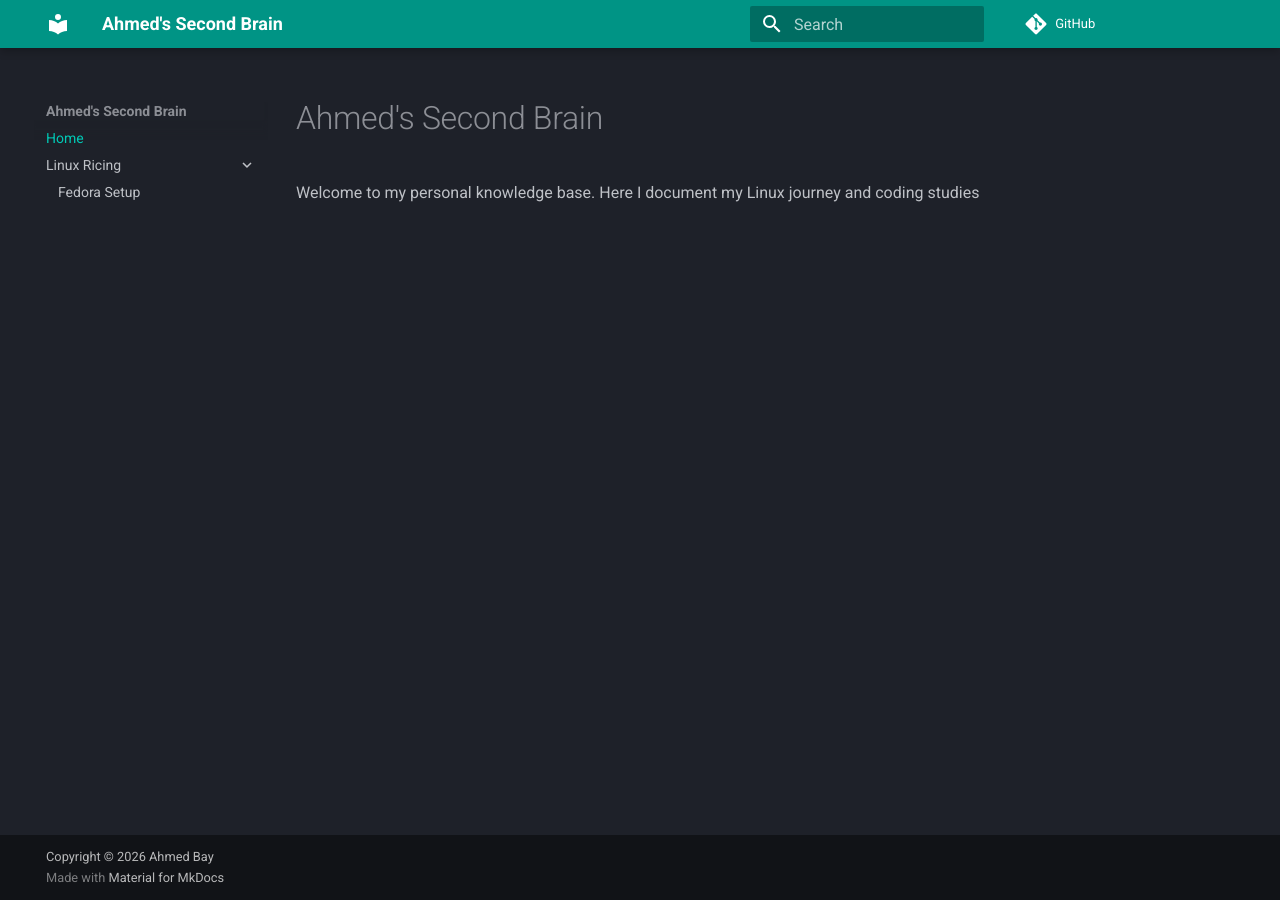
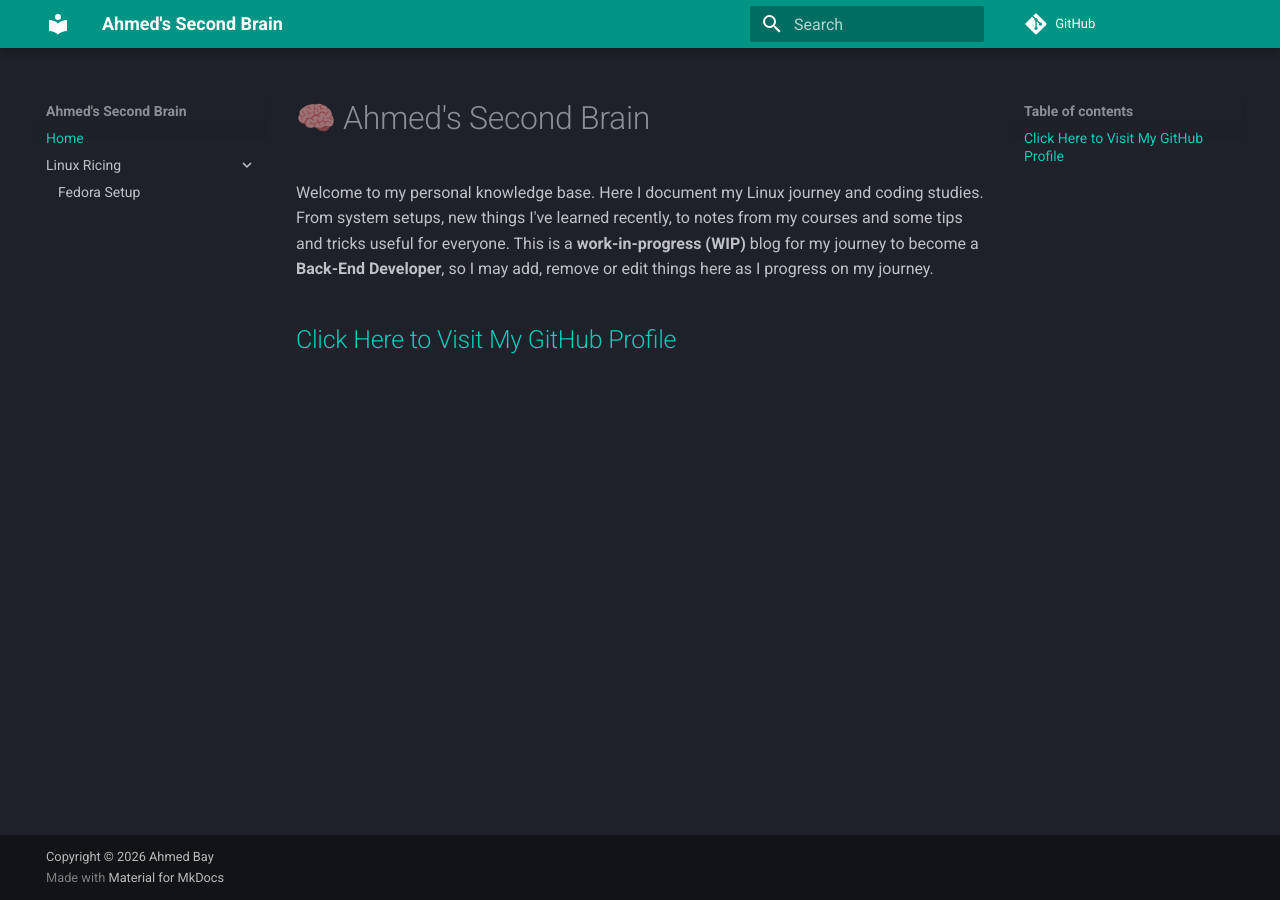
Before and after one commit to itsbayahmed/itsbayahmed.github.io, an MkDocs documentation site: the page built from docs/index.md, in a window 1280 px wide. Built offline with MkDocs 1.6.1 and Material for MkDocs 9.7.7, drawn with Linux system fonts in a browser that asks for light colours; comment, search, counter and statistics services are not loaded.

Commit message:
Update homepage & README file contents

```diff
--- a/docs/index.md
+++ b/docs/index.md
@@ -1,2 +1,4 @@
-#Ahmed's Second Brain
-Welcome to my personal knowledge base. Here I document my Linux journey and coding studies
+# 🧠 Ahmed's Second Brain
+Welcome to my personal knowledge base. Here I document my Linux journey and coding studies. From system setups, new things I've learned recently, to notes from my courses and some tips and tricks useful for everyone. This is a **work-in-progress (WIP)** blog for my journey to become a **Back-End Developer**, so I may add, remove or edit things here as I progress on my journey.
+
+## [Click Here to Visit My GitHub Profile](https://github.com/itsbayahmed)
```
Also changed, not shown: README.md (+7 -1 lines), 1 other file.
